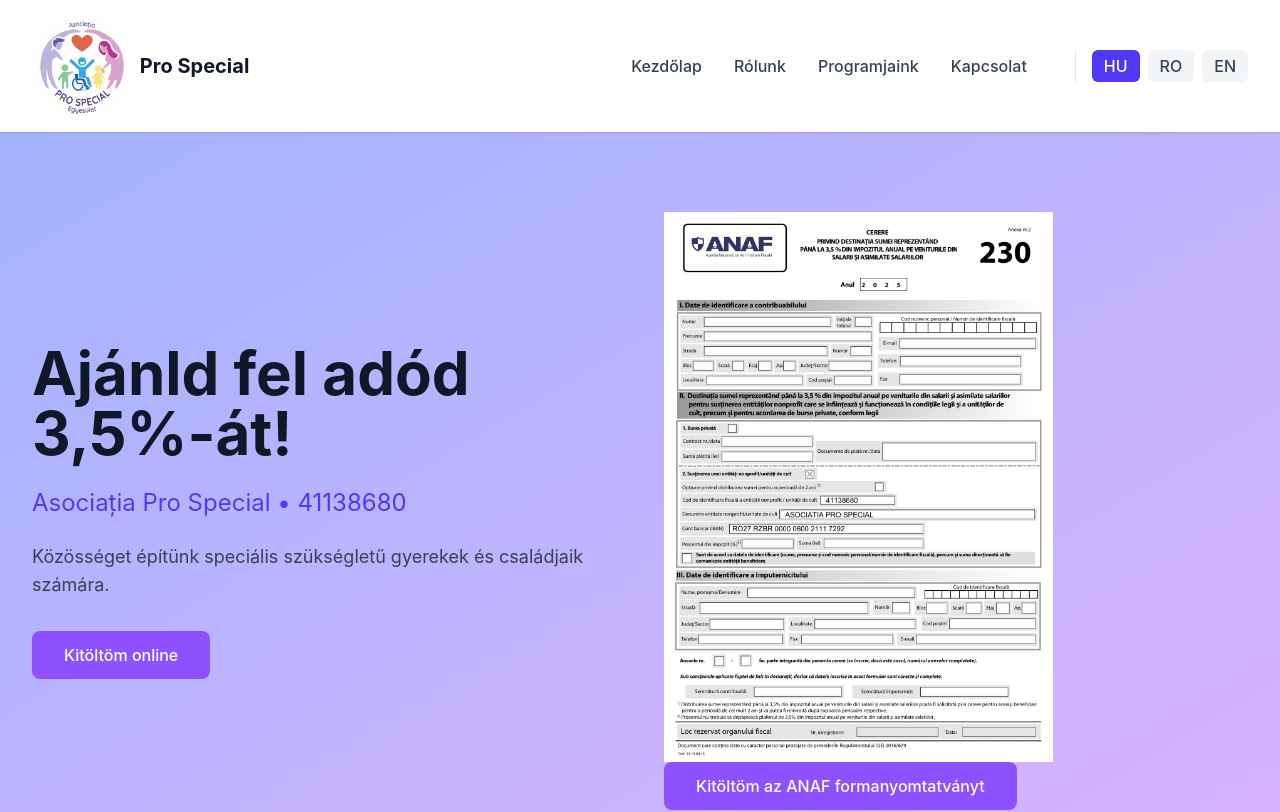
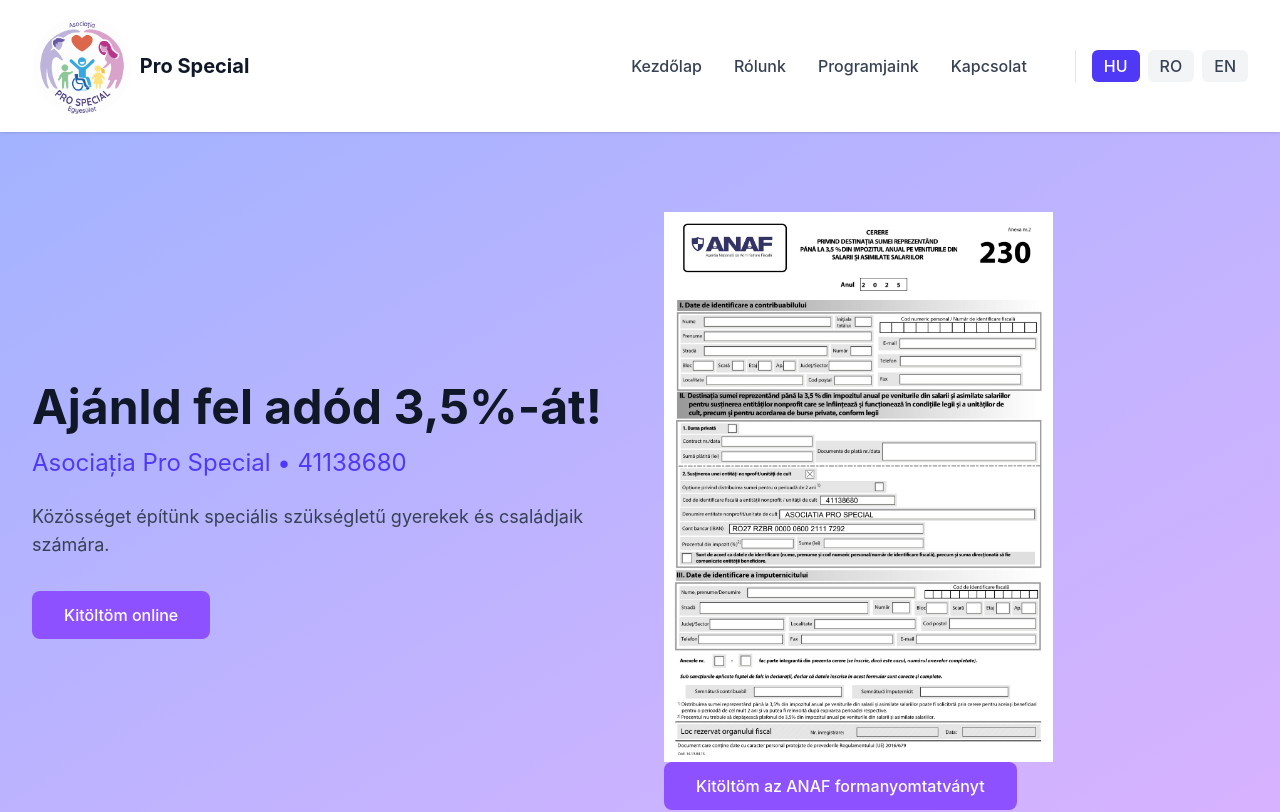
Before and after one commit to zuraglal/prospecial.org, a React (Vite) app: page / in a window 1280 px wide. Shown: the top 812 px of the page. Built offline with nearby package versions, Linux system fonts and the light colour scheme.

Commit message:
Update Home.tsx

```diff
--- a/src/app/components/Home.tsx
+++ b/src/app/components/Home.tsx
@@ -40,9 +40,9 @@
         <div className="max-w-7xl mx-auto px-4 sm:px-6 lg:px-8">
           <div className="grid lg:grid-cols-2 gap-12 items-center">
             <div>
-              <h1 className="text-4xl lg:text-6xl font-bold text-gray-900 mb-6">
+              <h2 className="text-3xl lg:text-5xl font-bold text-gray-900 mb-4">
                 {getTranslation(language, 'donationTitle')}
-              </h1>
+              </h2>
               <p className="text-xl lg:text-2xl text-indigo-600 mb-6">
                 {getTranslation(language, 'donationSubtitle')}
               </p>
```
